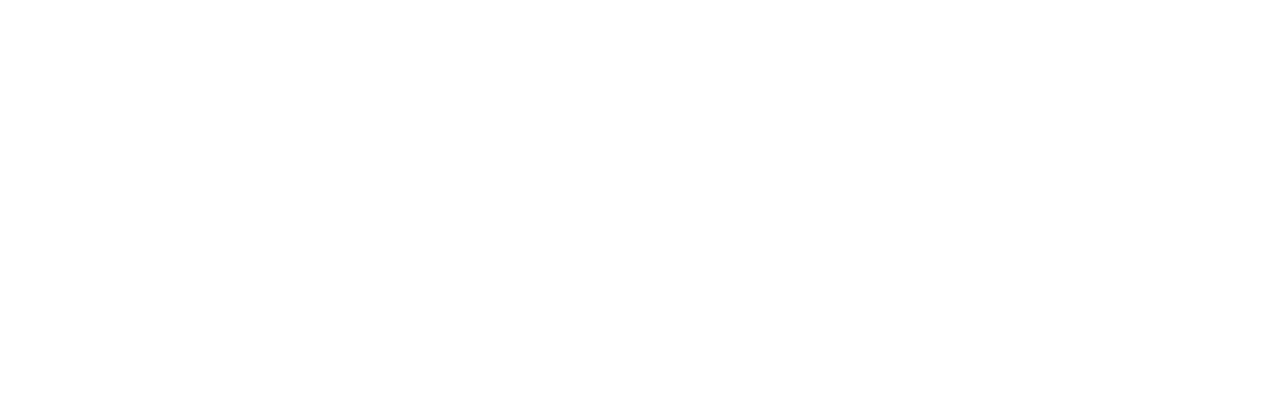
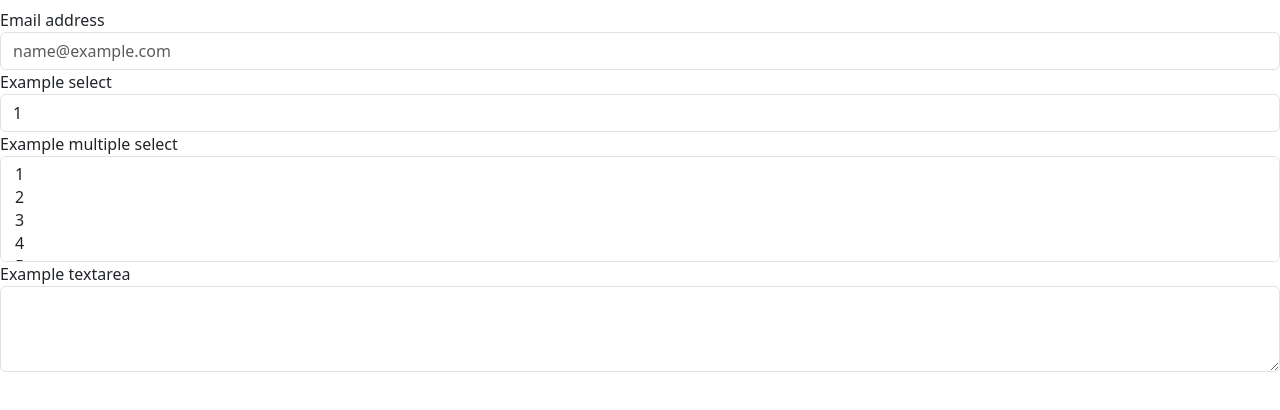
Before and after one commit to rossgilman402/project-tracker, a plain HTML site: page index.html in a window 1280 px wide. Drawn offline with nearby package versions, Linux system fonts and the light colour scheme.

Commit message:
adds basic bootstrap form

```diff
--- a/index.html
+++ b/index.html
@@ -3,7 +3,7 @@
   <head>
     <meta charset="UTF-8" />
     <meta name="viewport" content="width=device-width, initial-scale=1.0" />
-    <title>Document</title>
+    <title>Project Tracker</title>
     <link
       href="https://cdn.jsdelivr.net/npm/bootstrap@5.3.1/dist/css/bootstrap.min.css"
       rel="stylesheet"
@@ -13,6 +13,41 @@
     <link rel="stylesheet" href="style.css" />
   </head>
   <body>
+    <header>
+    <h1></h1>
+  </header>
+
+  <form>
+    <div class="form-group">
+      <label for="exampleFormControlInput1">Email address</label>
+      <input type="email" class="form-control" id="exampleFormControlInput1" placeholder="name@example.com">
+    </div>
+    <div class="form-group">
+      <label for="exampleFormControlSelect1">Example select</label>
+      <select class="form-control" id="exampleFormControlSelect1">
+        <option>1</option>
+        <option>2</option>
+        <option>3</option>
+        <option>4</option>
+        <option>5</option>
+      </select>
+    </div>
+    <div class="form-group">
+      <label for="exampleFormControlSelect2">Example multiple select</label>
+      <select multiple class="form-control" id="exampleFormControlSelect2">
+        <option>1</option>
+        <option>2</option>
+        <option>3</option>
+        <option>4</option>
+        <option>5</option>
+      </select>
+    </div>
+    <div class="form-group">
+      <label for="exampleFormControlTextarea1">Example textarea</label>
+      <textarea class="form-control" id="exampleFormControlTextarea1" rows="3"></textarea>
+    </div>
+  </form>
+
     <script
       src="https://cdn.jsdelivr.net/npm/bootstrap@5.3.1/dist/js/bootstrap.bundle.min.js"
       integrity="sha384-HwwvtgBNo3bZJJLYd8oVXjrBZt8cqVSpeBNS5n7C8IVInixGAoxmnlMuBnhbgrkm"
```
